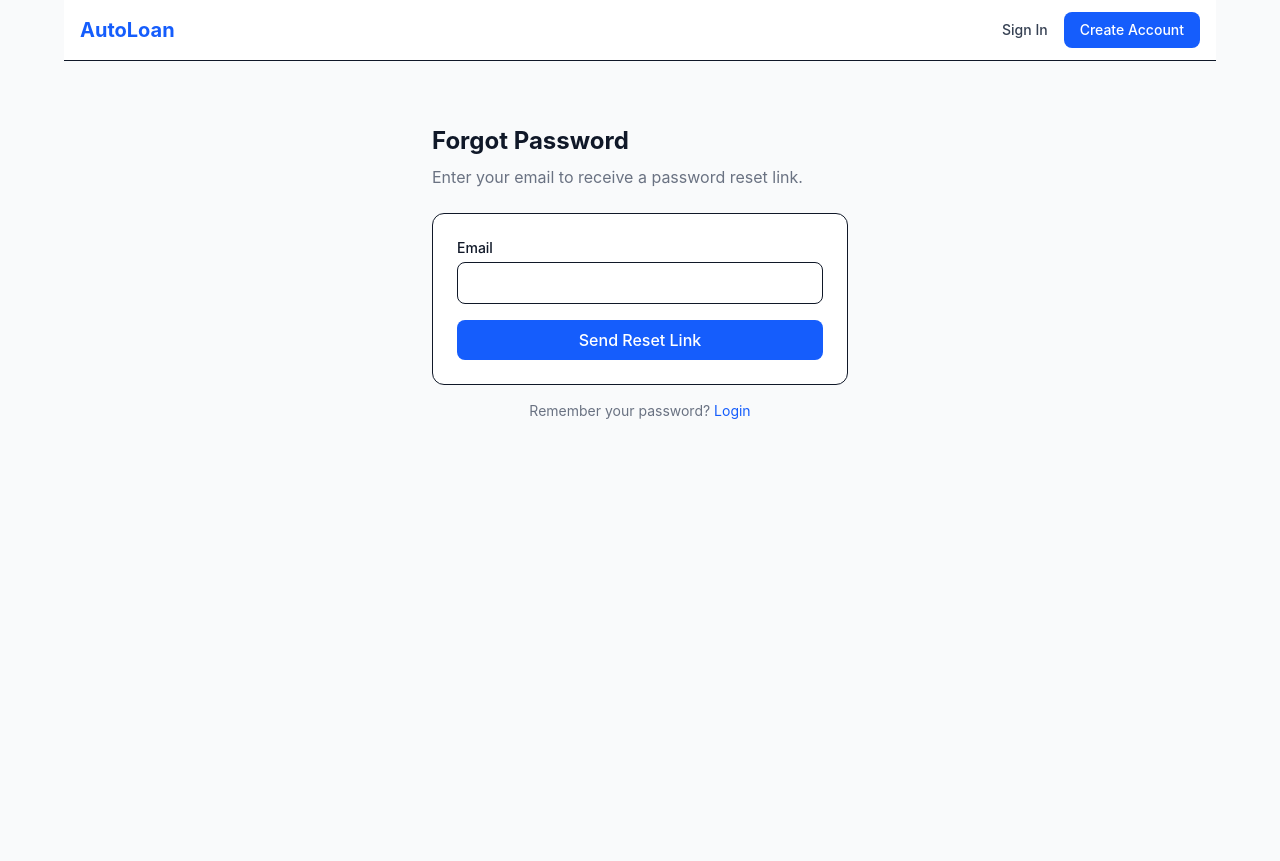
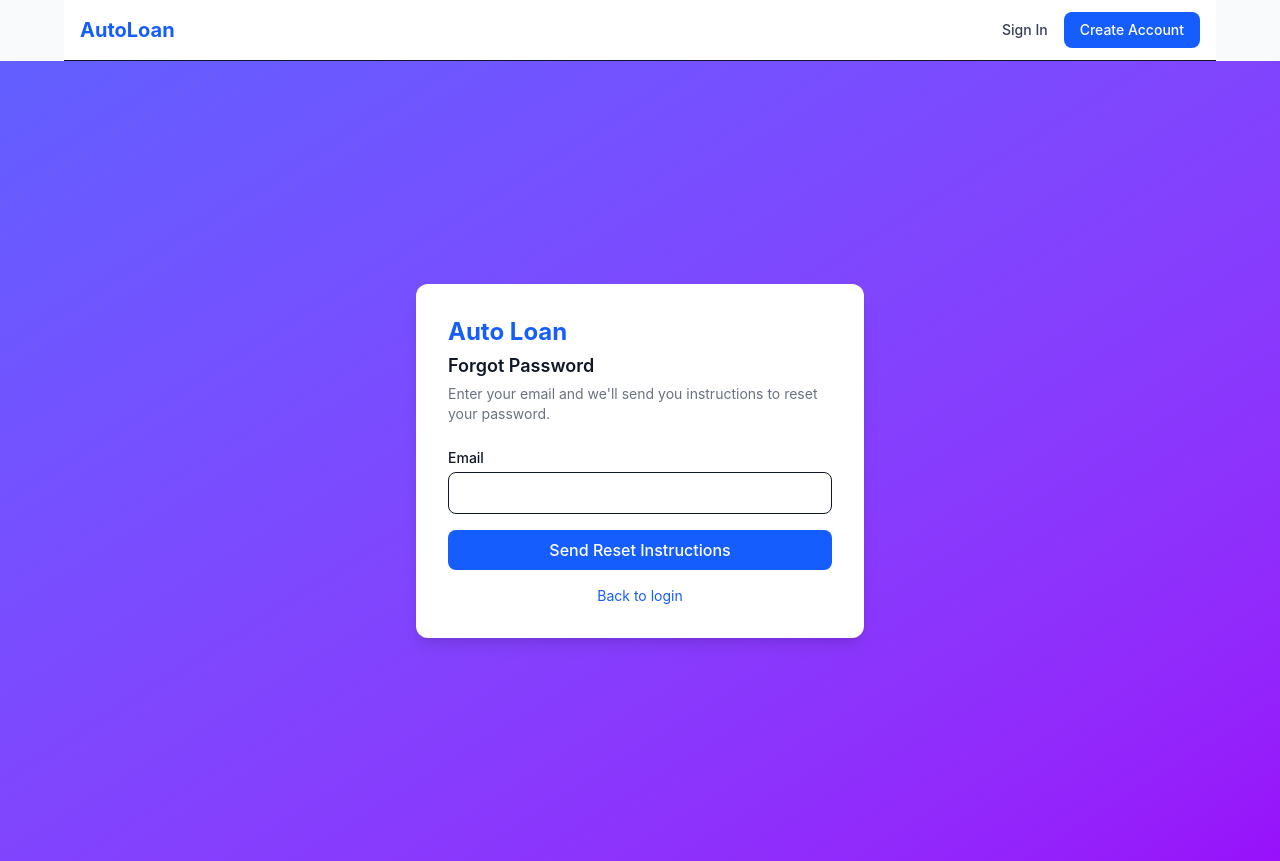
Before and after one commit to ltphongssvn/autoloanNextjsNestJS, a Next.js app in the folder apps/frontend/: page /forgot-password in a window 1280 px wide. Before the commit the page ends 800 px from the top, so only its background shows below. Built offline with nearby package versions, Linux system fonts and the light colour scheme; no server answers.

Commit message:
feat(S1-48): update forgot-password page to match Rails with branding, gradient, clear-on-success

```diff
--- a/apps/frontend/src/app/forgot-password/page.tsx
+++ b/apps/frontend/src/app/forgot-password/page.tsx
@@ -1,15 +1,12 @@
-// apps/frontend/src/app/forgot-password/page.tsx
 'use client';
 import { useState, type FormEvent } from 'react';
 import Link from 'next/link';
 import { api } from '../../services/api';
-
 export default function ForgotPasswordPage() {
   const [email, setEmail] = useState('');
   const [message, setMessage] = useState('');
   const [error, setError] = useState('');
   const [isSubmitting, setIsSubmitting] = useState(false);
-
   const handleSubmit = async (e: FormEvent) => {
     e.preventDefault();
     setError('');
@@ -17,32 +14,35 @@ export default function ForgotPasswordPage() {
     setIsSubmitting(true);
     try {
       const res = await api.auth.requestPasswordReset(email);
-      setMessage(res.message || 'If the email exists, a reset link has been sent.');
+      setMessage(res.message || 'Password reset instructions sent to your email');
+      setEmail('');
     } catch (err) {
-      setError(err instanceof Error ? err.message : 'Failed to send reset email');
+      setError(err instanceof Error ? err.message : 'Failed to send reset instructions');
     } finally {
       setIsSubmitting(false);
     }
   };
-
   return (
-    <main className="max-w-md mx-auto px-4 py-16">
-      <h1 className="text-2xl font-bold mb-2">Forgot Password</h1>
-      <p className="text-gray-500 mb-6">Enter your email to receive a password reset link.</p>
+    <main className="min-h-screen flex items-center justify-center bg-gradient-to-br from-indigo-500 to-purple-600 px-4">
+      <div className="w-full max-w-md bg-white p-8 rounded-xl shadow-lg">
+        <h1 className="text-2xl font-bold text-blue-600 mb-1">Auto Loan</h1>
+        <h2 className="text-lg font-semibold mb-1">Forgot Password</h2>
+        <p className="text-sm text-gray-500 mb-6">Enter your email and we&apos;ll send you instructions to reset your password.</p>
+        {error && <div role="alert" className="mb-4 p-3 bg-red-50 text-red-700 rounded-lg text-sm">{error}</div>}
         {message && <div role="status" className="mb-4 p-3 bg-green-50 text-green-700 rounded-lg text-sm">{message}</div>}
-      {error && <div role="alert" className="mb-4 p-3 bg-red-50 text-red-700 rounded-lg text-sm">{error}</div>}
-      <form onSubmit={handleSubmit} className="bg-white rounded-xl border p-6 space-y-4">
+        <form onSubmit={handleSubmit} className="space-y-4">
           <div>
             <label htmlFor="email" className="block text-sm font-medium mb-1">Email</label>
             <input id="email" type="email" value={email} onChange={(e) => setEmail(e.target.value)} required className="w-full px-3 py-2 border rounded-lg focus:ring-2 focus:ring-blue-500 focus:border-blue-500 outline-none" />
           </div>
           <button type="submit" disabled={isSubmitting} className="w-full py-2 bg-blue-600 text-white rounded-lg font-medium hover:bg-blue-700 disabled:opacity-50 transition">
-          {isSubmitting ? 'Sending...' : 'Send Reset Link'}
+            {isSubmitting ? 'Sending...' : 'Send Reset Instructions'}
           </button>
         </form>
         <p className="text-center mt-4 text-sm text-gray-500">
-        Remember your password? <Link href="/login" className="text-blue-600 hover:underline">Login</Link>
+          <Link href="/login" className="text-blue-600 hover:underline">Back to login</Link>
         </p>
+      </div>
     </main>
   );
 }
```
Also changed, not shown: 1 other file (tests, documents, lock files or other folders). Lines whose indentation alone changed are shown as unchanged.
